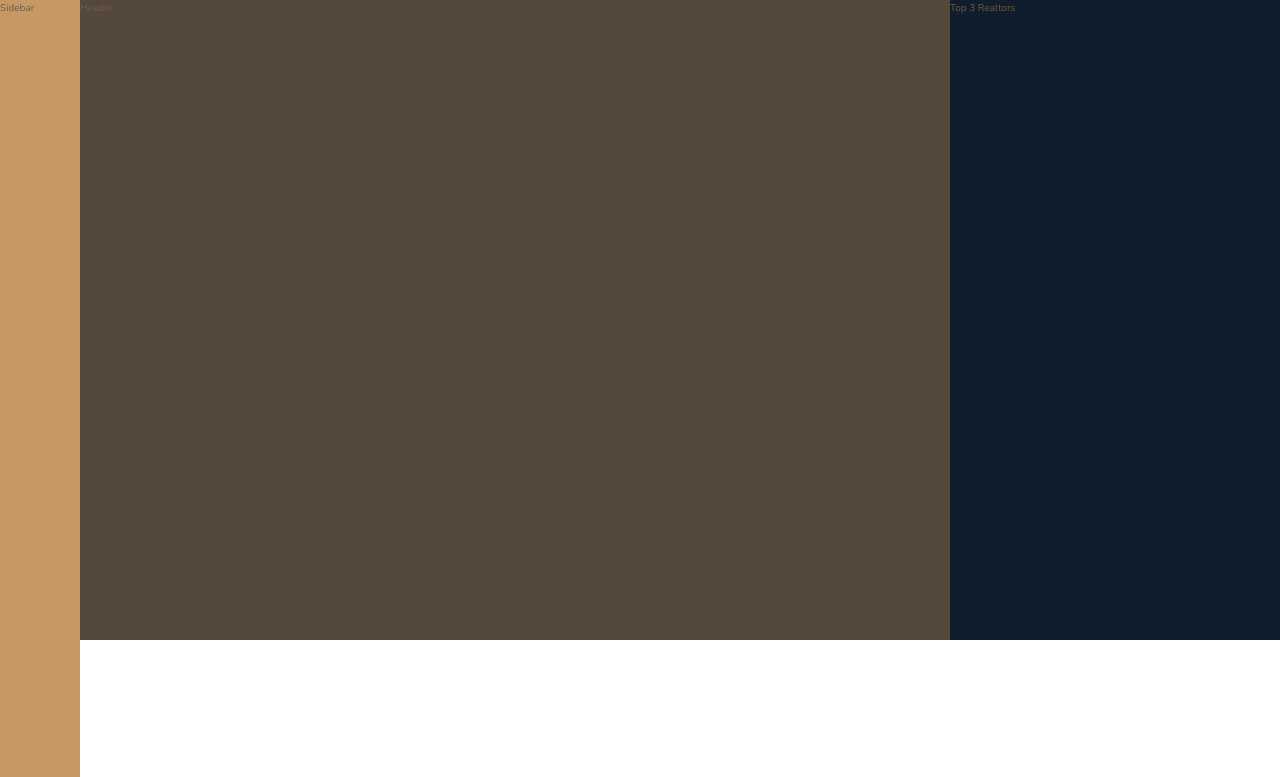
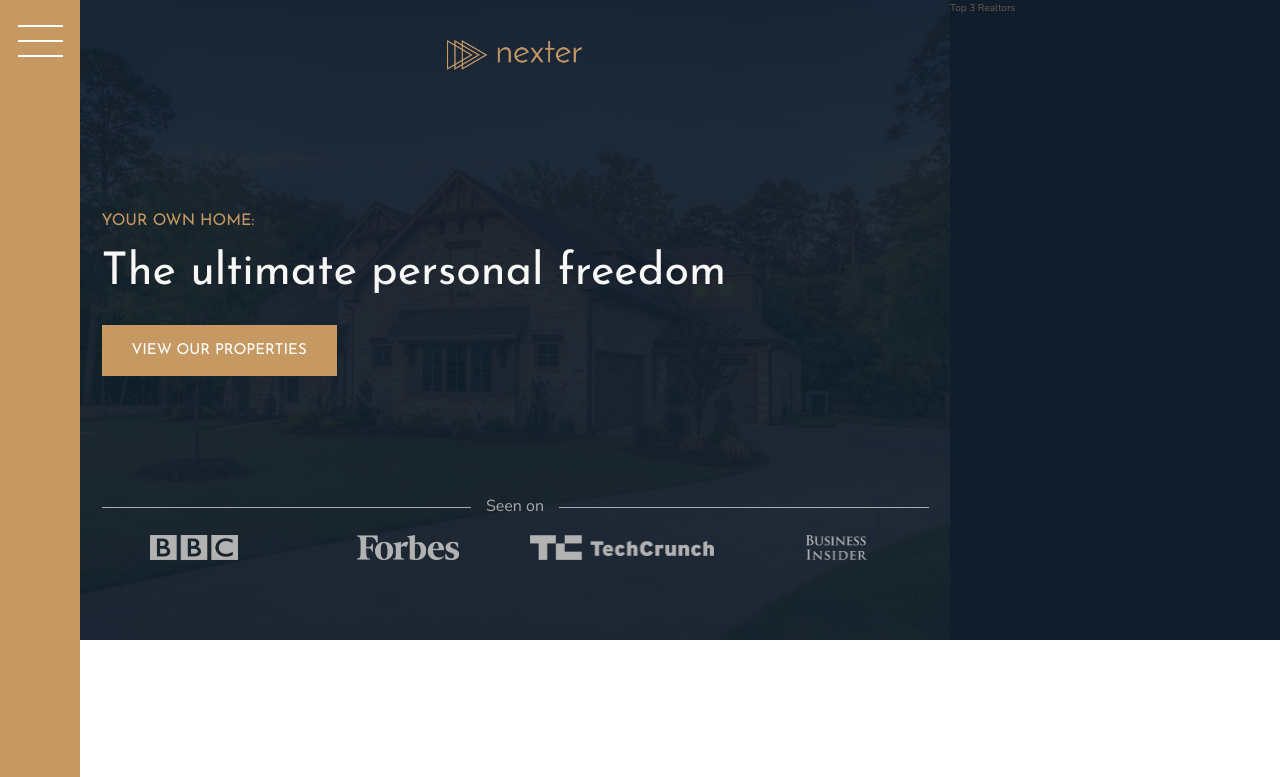
Before and after one commit to wjoe2046/css-project-grid, a plain HTML site: page index.html in a window 1280 px wide. Shown: the top 777 px of the page. Drawn offline with nearby package versions, Linux system fonts and the light colour scheme.

Commit message:
type: styling body: added the header style grid container; fixed bugs in display footer

```diff
--- a/css/style.css
+++ b/css/style.css
@@ -23,6 +23,11 @@ body {
 .heading-1, .heading-2, .heading-3, .heading-4 {
   font-family: "Josefin Sans", sans-serif;
   font-weight: 400; }
+
+.heading-1 {
+  font-size: 4.5rem;
+  color: #f9f7f6;
+  line-height: 1; }
 
 .heading-2 {
   font-size: 4rem;
@@ -74,11 +79,67 @@ body {
 .sidebar {
   background-color: #c69963;
   grid-column: sidebar-start / sidebar-end;
-  grid-row: 1 / -1; }
+  grid-row: 1 / -1;
+  display: flex;
+  justify-content: center; }
+
+.nav-btn {
+  border: none;
+  border-radius: 0;
+  background-color: white;
+  height: 2px;
+  width: 4.5rem;
+  margin-top: 4rem; }
+  .nav-btn::before, .nav-btn::after {
+    background-color: white;
+    height: 2px;
+    width: 4.5rem;
+    content: '';
+    display: block; }
+  .nav-btn::before {
+    transform: translateY(-1.5rem); }
+  .nav-btn::after {
+    transform: translateY(1.3rem); }
 
 .header {
   background-color: #54483a;
-  grid-column: full-start / col-end 6; }
+  grid-column: full-start / col-end 6;
+  background-image: linear-gradient(rgba(16, 29, 44, 0.93), rgba(16, 29, 44, 0.93)), url(../img/hero.jpeg);
+  background-size: cover;
+  background-position: center;
+  padding: 8rem;
+  padding-top: 4rem;
+  display: grid;
+  grid-template-rows: 1fr min-content 6rem 1fr;
+  grid-template-columns: max-content;
+  grid-row-gap: 1.5rem;
+  justify-content: center; }
+  .header__logo {
+    height: 3rem;
+    justify-self: center; }
+  .header__btn {
+    align-self: start;
+    justify-self: start; }
+  .header__seenon-text {
+    display: grid;
+    grid-template-columns: 1fr max-content 1fr;
+    font-size: 1.6rem;
+    color: #aaa;
+    grid-column-gap: 15px;
+    align-items: center; }
+    .header__seenon-text::before, .header__seenon-text::after {
+      content: '';
+      height: 1px;
+      display: block;
+      background-color: currentColor; }
+  .header__seenon-logos {
+    display: grid;
+    grid-template-columns: repeat(4, 1fr);
+    grid-column-gap: 3rem;
+    justify-items: center; }
+    .header__seenon-logos img {
+      height: 2.5rem;
+      filter: brightness(70%); }
 
 .realtors {
   background-color: #101d2c;
--- a/index.html
+++ b/index.html
@@ -16,11 +16,21 @@
   </head>
   <body class="container">
     <div class="sidebar">
-      Sidebar
+      <button class="nav-btn"></button>
     </div>
 
     <header class="header">
-      Header
+      <img src="img/logo.png" alt="Nexter logo" class="header__logo" />
+      <h3 class="heading-3">Your own home:</h3>
+      <h1 class="heading-1">The ultimate personal freedom</h1>
+      <button class="btn header__btn">View our properties</button>
+      <div class="header__seenon-text">Seen on</div>
+      <div class="header__seenon-logos">
+        <img src="img/logo-bbc.png" alt="seen on logo 1" />
+        <img src="img/logo-forbes.png" alt="seen on logo 2" />
+        <img src="img/logo-techcrunch.png" alt="seen on logo 3" />
+        <img src="img/logo-bi.png" alt="seen on logo 4" />
+      </div>
     </header>
 
     <div class="realtors">
--- a/sass/_header.scss
+++ b/sass/_header.scss
@@ -1,4 +1,58 @@
 .header {
   background-color: $color-grey-dark-1;
   grid-column: full-start / col-end 6;
+  background-image: linear-gradient(
+      rgba($color-secondary, 0.93),
+      rgba($color-secondary, 0.93)
+    ),
+    url(../img/hero.jpeg);
+  background-size: cover;
+  background-position: center;
+  padding: 8rem;
+  padding-top: 4rem;
+
+  display: grid;
+  grid-template-rows: 1fr min-content 6rem 1fr;
+  grid-template-columns: max-content;
+  grid-row-gap: 1.5rem;
+
+  justify-content: center;
+
+  &__logo {
+    height: 3rem;
+    justify-self: center;
+  }
+
+  &__btn {
+    align-self: start;
+    justify-self: start;
+  }
+
+  &__seenon-text {
+    display: grid;
+    grid-template-columns: 1fr max-content 1fr;
+    font-size: 1.6rem;
+    color: $color-grey-light-2;
+    grid-column-gap: 15px;
+    align-items: center;
+
+    &::before,
+    &::after {
+      content: '';
+      height: 1px;
+      display: block;
+      background-color: currentColor;
+    }
+  }
+
+  &__seenon-logos {
+    display: grid;
+    grid-template-columns: repeat(4, 1fr);
+    grid-column-gap: 3rem;
+    justify-items: center;
+    img {
+      height: 2.5rem;
+      filter: brightness(70%);
+    }
+  }
 }
--- a/sass/_sidebar.scss
+++ b/sass/_sidebar.scss
@@ -2,4 +2,34 @@
   background-color: $color-primary;
   grid-column: sidebar-start / sidebar-end;
   grid-row: 1 / -1;
+
+  display: flex;
+  justify-content: center;
 }
+
+.nav-btn {
+  border: none;
+  border-radius: 0;
+
+  background-color: white;
+  height: 2px;
+  width: 4.5rem;
+  margin-top: 4rem;
+
+  &::before,
+  &::after {
+    background-color: white;
+    height: 2px;
+    width: 4.5rem;
+    content: '';
+    display: block;
+  }
+
+  &::before {
+    transform: translateY(-1.5rem);
+  }
+
+  &::after {
+    transform: translateY(1.3rem);
+  }
+}
--- a/sass/_typography.scss
+++ b/sass/_typography.scss
@@ -5,6 +5,9 @@
 
 .heading-1 {
   @extend %heading;
+  font-size: 4.5rem;
+  color: $color-grey-light-1;
+  line-height: 1;
 }
 
 .heading-2 {
```
